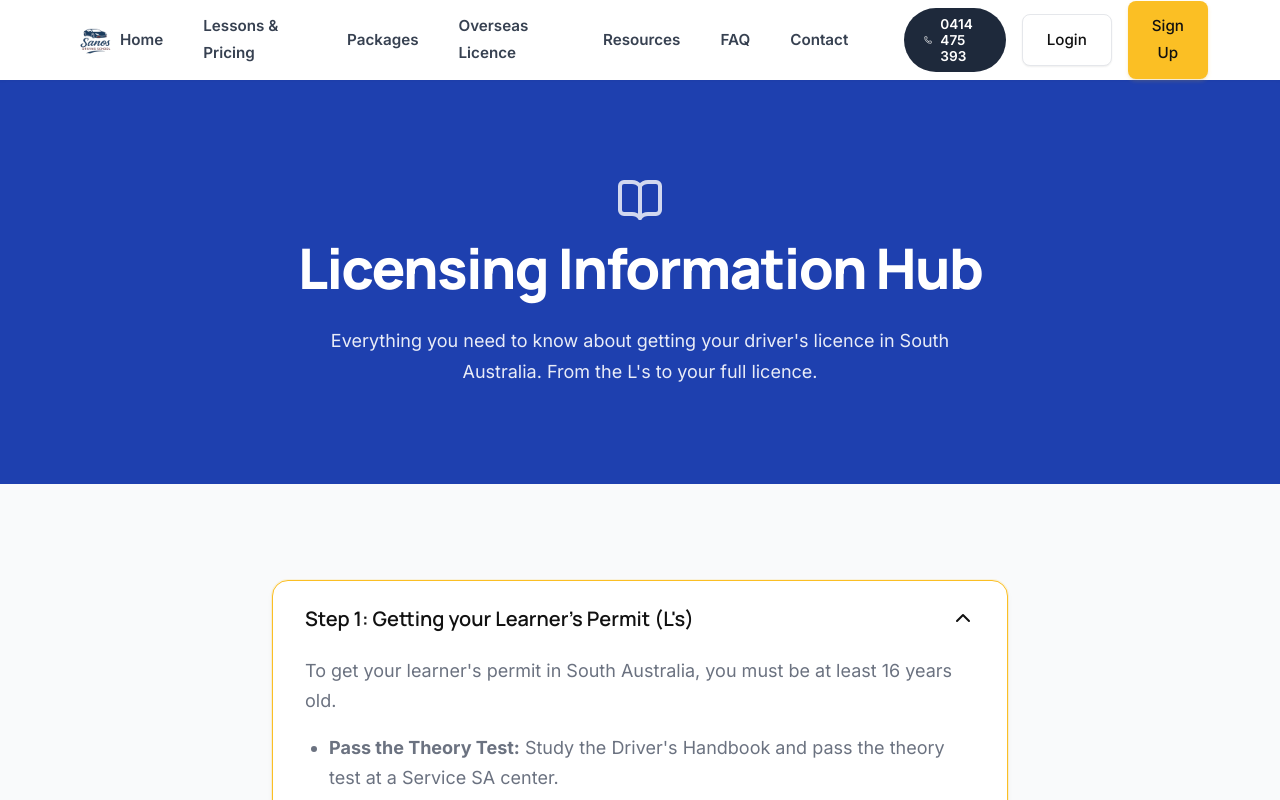
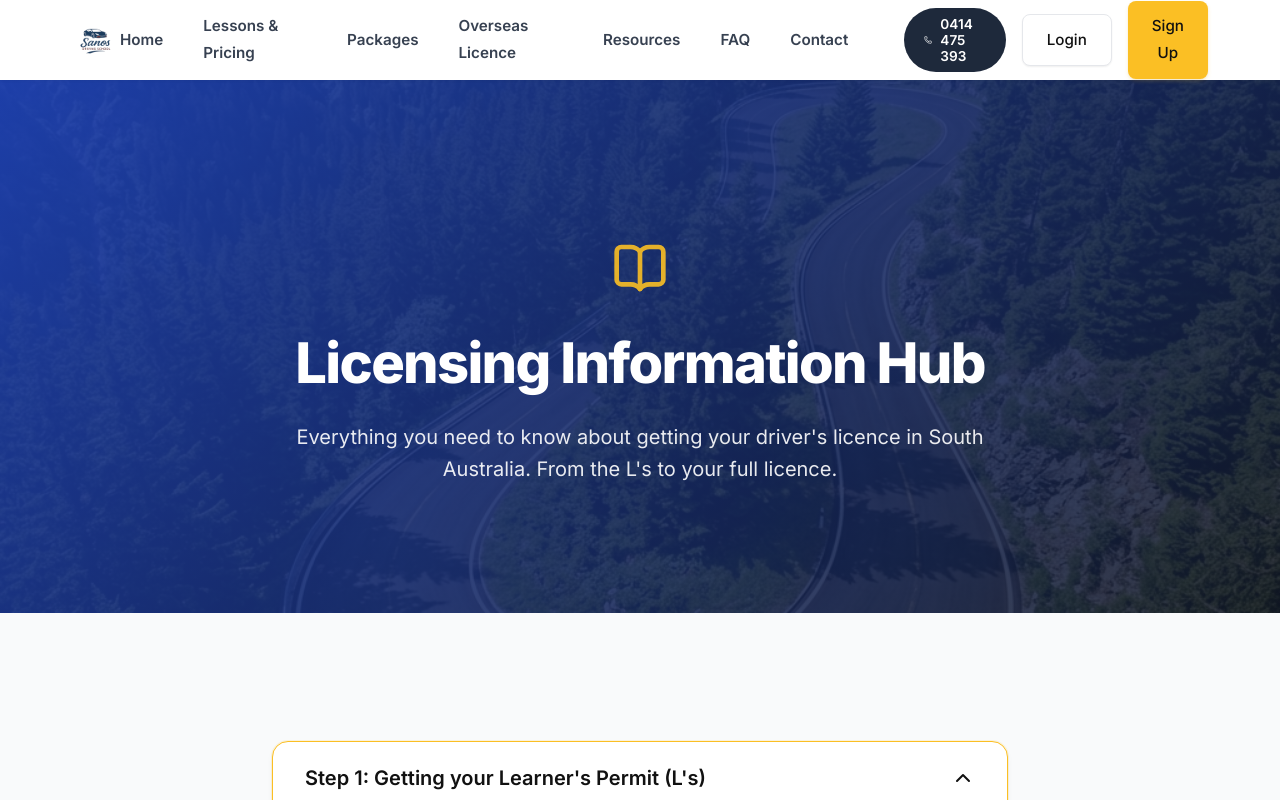
Before and after one commit to AryalRohan2004/drive, a React (Vite) app: page /hub in a window 1280 px wide. Shown: the top 800 px of the page. Built offline with nearby package versions, Linux system fonts and the light colour scheme.

Commit message:
update font

```diff
--- a/src/App.jsx
+++ b/src/App.jsx
@@ -1,5 +1,5 @@
-import React from 'react';
-import { BrowserRouter as Router, Routes, Route } from 'react-router-dom';
+import React, { useEffect } from 'react';
+import { Routes, Route, useLocation } from 'react-router-dom';
 import Layout from './layouts/Layout';
 import Home from './pages/Home';
 
@@ -22,10 +22,22 @@ const PlaceholderPage = ({ title }) => (
   </div>
 );
 
+function ScrollToTop() {
+  const { pathname } = useLocation();
+
+  useEffect(() => {
+    window.scrollTo(0, 0);
+  }, [pathname]);
+
+  return null;
+}
+
 function App() {
   return (
-    <Routes>
-      <Route path="/" element={<Layout />}>
+    <>
+      <ScrollToTop />
+      <Routes>
+        <Route path="/" element={<Layout />}>
         <Route index element={<Home />} />
         <Route path="pricing" element={<Pricing />} />
         <Route path="packages" element={<Packages />} />
@@ -44,7 +56,8 @@ function App() {
         <Route path="instructor-dashboard" element={<InstructorDashboard />} />
         <Route path="*" element={<PlaceholderPage title="404 - Page Not Found" />} />
       </Route>
-    </Routes>
+      </Routes>
+    </>
   );
 }
 
--- a/src/index.css
+++ b/src/index.css
@@ -1,4 +1,4 @@
-@import url('https://fonts.googleapis.com/css2?family=Inter:wght@400;500;600&family=Manrope:wght@600;700;800&display=swap');
+@import url('https://fonts.googleapis.com/css2?family=Inter:wght@400;500;600;700;800&display=swap');
 
 :root {
   /* Clean Professional Color Palette */
@@ -16,7 +16,7 @@
 
   /* Typography */
   --font-sans: 'Inter', system-ui, -apple-system, sans-serif;
-  --font-heading: 'Manrope', system-ui, sans-serif;
+  --font-heading: 'Inter', system-ui, -apple-system, sans-serif;
 
   /* Refined Shadow Elevation System — deeper & more layered */
   --shadow-sm: 0 1px 2px 0 rgb(0 0 0 / 0.04), 0 1px 3px -1px rgb(0 0 0 / 0.06);
@@ -75,6 +75,15 @@ a {
 .text-sm { font-size: 0.875rem; }
 .text-muted { color: var(--text-muted); }
 
+/* Responsive Typography */
+@media (max-width: 768px) {
+  .h1 { font-size: 2.5rem; }
+  .h2 { font-size: 2rem; }
+  .h3 { font-size: 1.25rem; }
+  .h4 { font-size: 1.125rem; }
+  body { font-size: 1rem; line-height: 1.6; }
+}
+
 /* Layout utilities */
 .container {
   width: 100%;
@@ -84,7 +93,12 @@ a {
 }
 
 .section {
-  padding: 6rem 0;
+  padding: 8rem 0;
+}
+
+@media (max-width: 768px) {
+  .section { padding: 4rem 0; }
+  .container { padding: 0 1.5rem; }
 }
 
 .bg-white { background-color: var(--white); }
--- a/src/pages/Home.css
+++ b/src/pages/Home.css
@@ -57,7 +57,7 @@
   letter-spacing: -0.03em;
   line-height: 1.1;
   color: white;
-  margin-bottom: 1rem;
+  margin-bottom: 1.25rem;
 }
 
 .highlight-gold {
@@ -68,8 +68,8 @@
   font-size: 1.125rem;
   color: rgba(255, 255, 255, 0.9);
   margin-bottom: 2.5rem;
-  max-width: 600px;
   line-height: 1.6;
+  max-width: 90%;
 }
 
 .hero-action-buttons {
--- a/src/pages/Hub.css
+++ b/src/pages/Hub.css
@@ -26,6 +26,52 @@
   display: flex;
   flex-direction: column;
   gap: 1rem;
+}
+
+.hub-hero {
+  position: relative;
+  padding: 10rem 0 8rem;
+  display: flex;
+  align-items: center;
+  justify-content: center;
+  text-align: center;
+  overflow: hidden;
+}
+
+.hub-hero-bg {
+  position: absolute;
+  inset: 0;
+  background-size: cover;
+  background-position: center;
+  z-index: 1;
+}
+
+.hub-hero-overlay {
+  position: absolute;
+  inset: 0;
+  background: linear-gradient(135deg, rgba(30, 64, 175, 0.95), rgba(17, 24, 39, 0.85));
+  z-index: 2;
+}
+
+.hub-hero-content {
+  position: relative;
+  z-index: 3;
+  color: white;
+  animation: fadeIn 0.8s ease-out forwards;
+}
+
+.hub-hero-icon {
+  margin: 0 auto 1.5rem;
+  color: var(--accent-yellow);
+  opacity: 0.9;
+}
+
+.hub-hero-desc {
+  font-size: 1.25rem;
+  max-width: 700px;
+  margin: 1.5rem auto 0;
+  color: rgba(255, 255, 255, 0.9);
+  line-height: 1.6;
 }
 
 .accordion-item {
--- a/src/pages/Hub.jsx
+++ b/src/pages/Hub.jsx
@@ -20,11 +20,13 @@ const AccordionItem = ({ title, children, defaultOpen = false }) => {
 const Hub = () => {
   return (
     <div className="hub-page">
-      <section className="section bg-primary text-white text-center" style={{ paddingTop: '6rem', paddingBottom: '6rem' }}>
-        <div className="container">
-          <BookOpen size={48} className="mb-3 mx-auto" style={{ margin: '0 auto', opacity: 0.8 }} />
+      <section className="hub-hero">
+        <div className="hub-hero-bg" style={{ backgroundImage: "url('/road_aerial.png')" }}></div>
+        <div className="hub-hero-overlay"></div>
+        <div className="container hub-hero-content">
+          <BookOpen size={56} className="hub-hero-icon" />
           <h1 className="h1 text-white">Licensing Information Hub</h1>
-          <p className="text-lg" style={{ maxWidth: '700px', margin: '0 auto', marginTop: '1.5rem', opacity: 0.9 }}>
+          <p className="hub-hero-desc">
             Everything you need to know about getting your driver's licence in South Australia. From the L's to your full licence.
           </p>
         </div>
```
